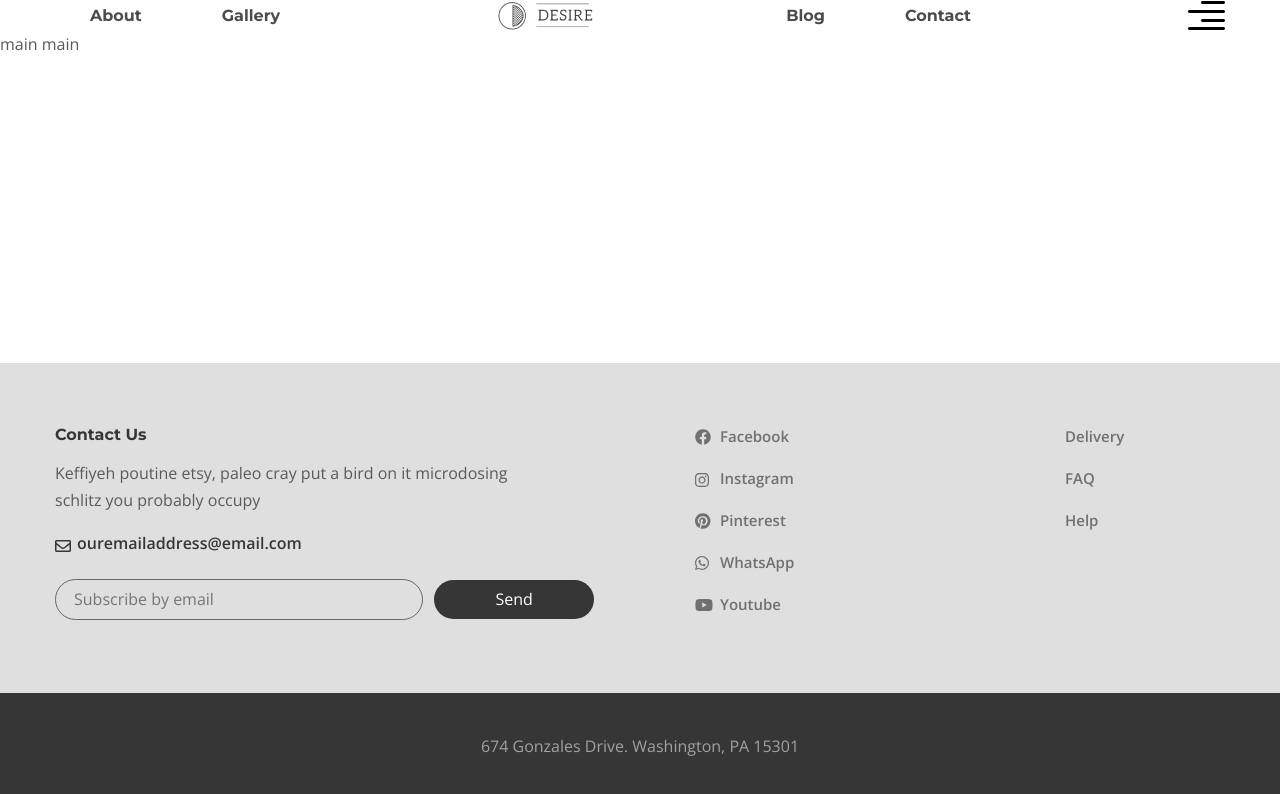
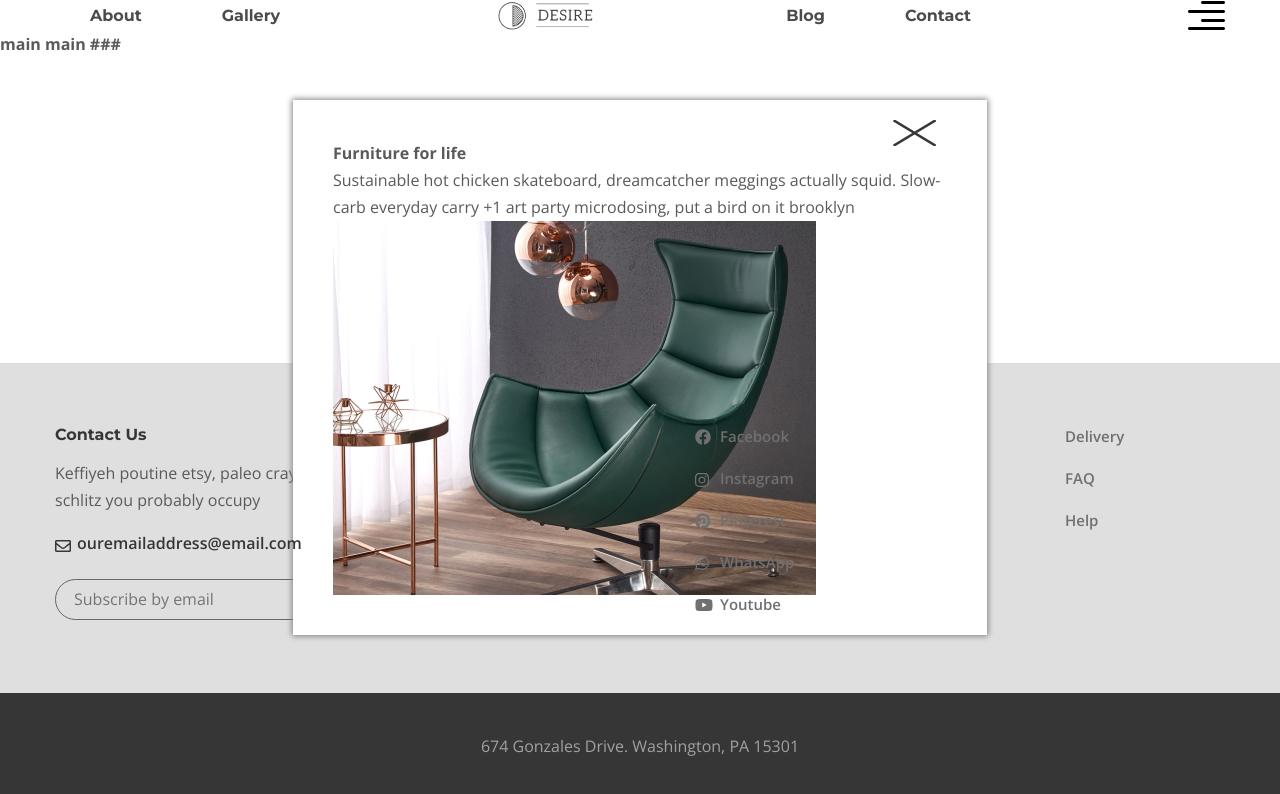
Before and after one commit to aydevelop/Furniture---Gulp-SCSS-BEM, a website: page app/index.html in a window 1280 px wide. Drawn offline with nearby package versions, Linux system fonts and the light colour scheme.

Commit message:
rightside-menu

```diff
--- a/app/index.html
+++ b/app/index.html
@@ -36,10 +36,24 @@
           <button class="header__btn">
             <img src="images/menu.svg" alt="icon menu" />
           </button>
+          <div class="rightside-menu">
+            <button class="rightside-menu__close">
+              <img src="images/rside-close.svg" />
+            </button>
+            <div class="rightside-menu__content">
+              <h4 class="rightside-menu__title">Furniture for life</h4>
+              <p class="rightside-menu__text">
+                Sustainable hot chicken skateboard, dreamcatcher meggings
+                actually squid. Slow-carb everyday carry +1 art party
+                microdosing, put a bird on it brooklyn
+              </p>
+              <img src="images/rside-logo.jpg" alt="images" />
+            </div>
+          </div>
         </div>
       </div>
     </header>
-    <main class="main">main main</main>
+    <main id="main" class="main"><h1>main main ###</h1></main>
     <footer class="footer">
       <div class="container">
         <div class="footer__content">
--- a/app/scss/_reset.scss
+++ b/app/scss/_reset.scss
@@ -53,3 +53,10 @@ select {
 a {
   text-decoration: none;
 }
+
+button {
+  background-color: transparent;
+  border: none;
+  padding: 0;
+  cursor: pointer;
+}
--- a/app/scss/style.scss
+++ b/app/scss/style.scss
@@ -22,6 +22,7 @@
 .menu {
   padding-left: 35px;
   padding-right: 60px;
+  position: relative;
 
   &__list {
     display: flex;
@@ -183,3 +184,24 @@
     padding: 40px 10px 40px;
   }
 }
+
+.rightside-menu {
+  position: absolute;
+  left: 0;
+  right: 0;
+  margin-left: auto;
+  margin-right: auto;
+  top: 100px;
+  background-color: blue;
+  max-width: 694px;
+  background-color: #fff;
+  padding-top: 80px;
+  padding: 40px;
+  box-shadow: 0 0 6px 1px gray;
+
+  &__close {
+    position: absolute;
+    right: 50px;
+    top: 20px;
+  }
+}
```
Also changed, not shown: app/css/style.min.css, app/images/rside-close.svg (added), app/images/rside-logo.jpg (added).
